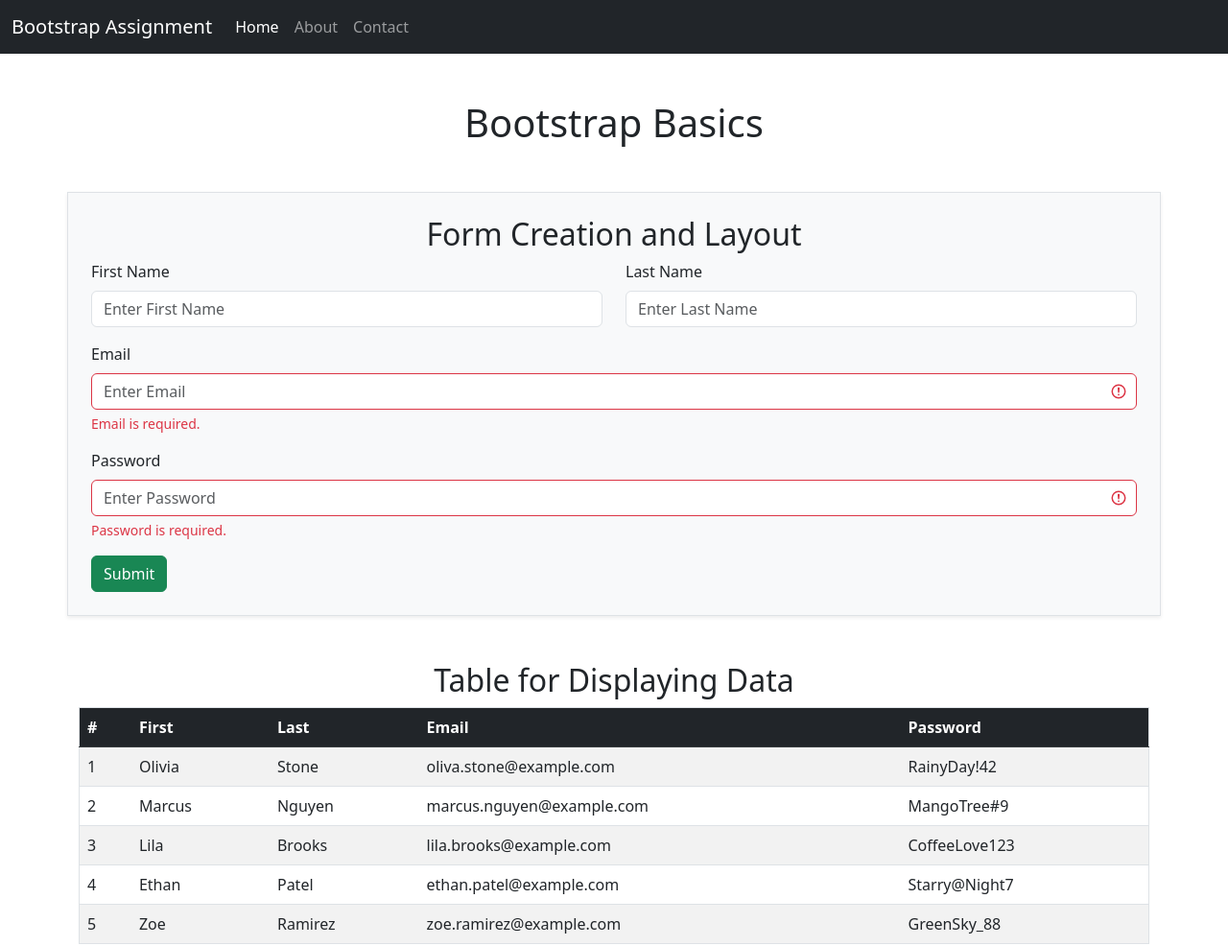
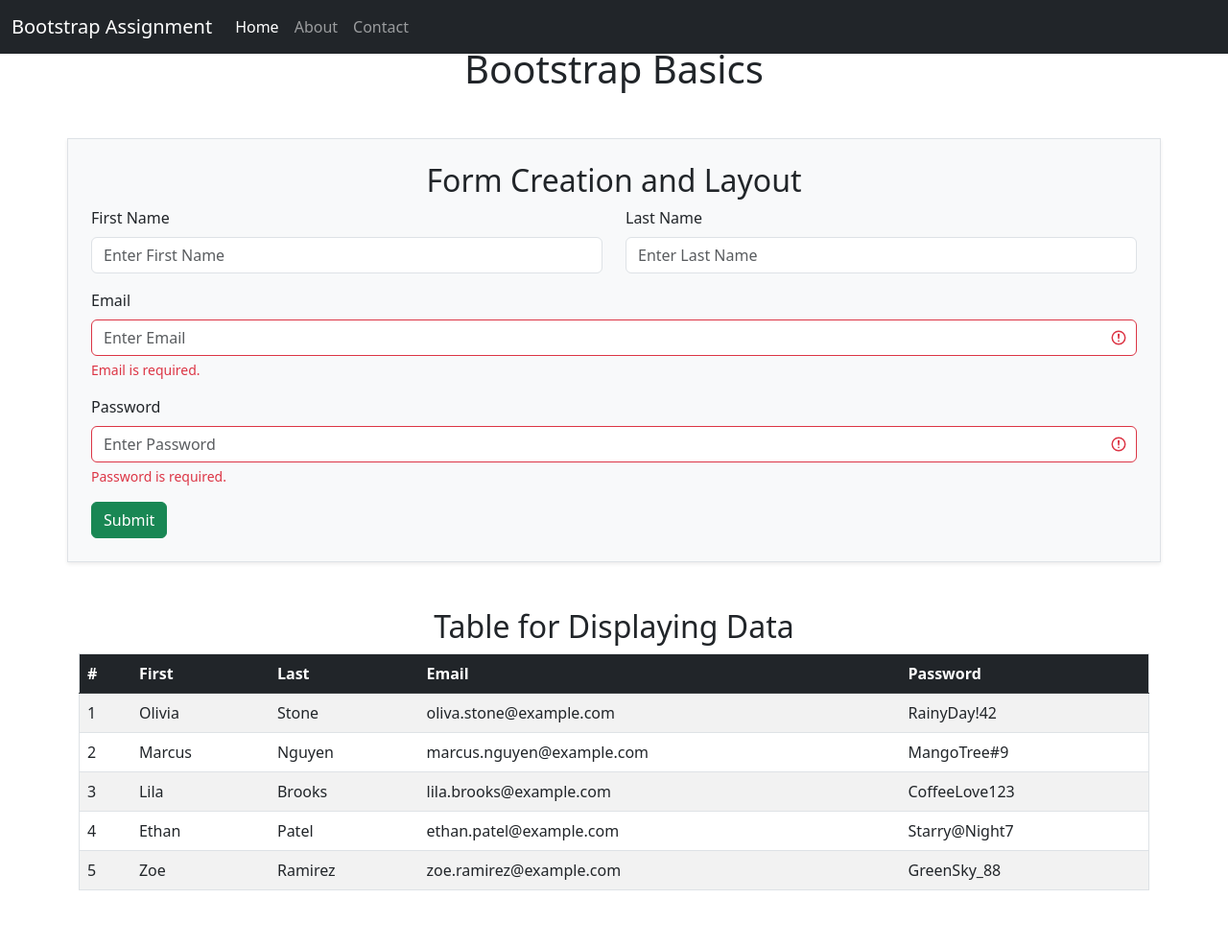
Before and after one commit to hcernosek/Bootstrap-Basics-Assignment, a plain HTML site: page index.html in a window 1280 px wide. Shown: the top 986 px of the page at 96% size. Drawn offline with nearby package versions, Linux system fonts and the light colour scheme.

Commit message:
Made the Navbar Sticky

```diff
--- a/index.html
+++ b/index.html
@@ -10,7 +10,7 @@
 
 <body>
     <header>
-        <nav class="navbar navbar-expand-md navbar-dark bg-dark">
+        <nav class="navbar navbar-expand-md navbar-dark bg-dark fixed-top">
             <div class="container-fluid">
                 <a class="navbar-brand" href="index.html">Bootstrap Assignment</a>
                 <button class="navbar-toggler" type="button" data-bs-toggle="collapse" data-bs-target="#navbarNav">
```
